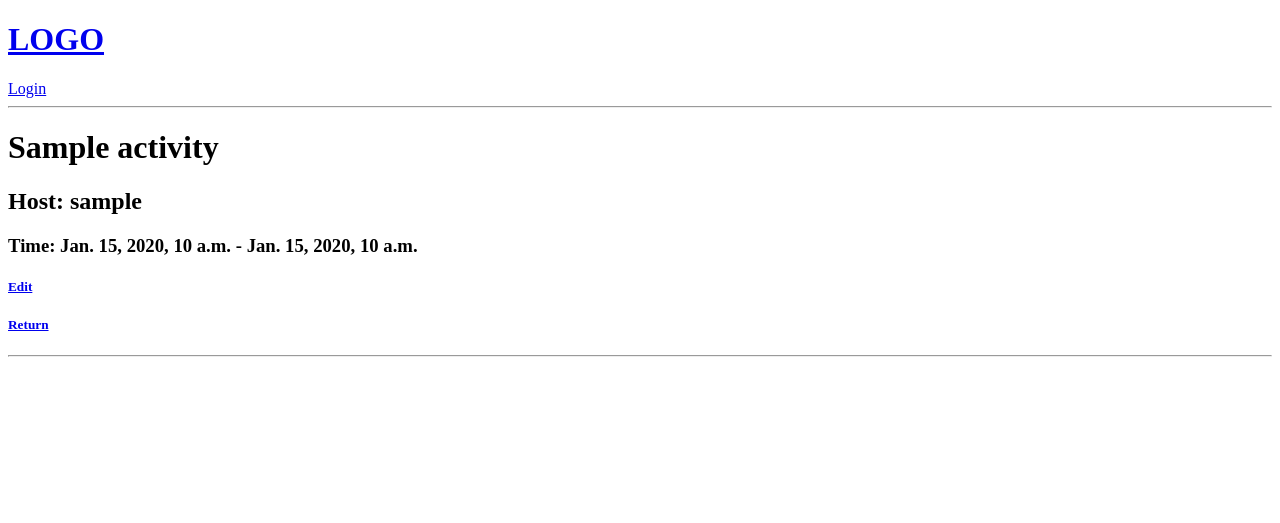
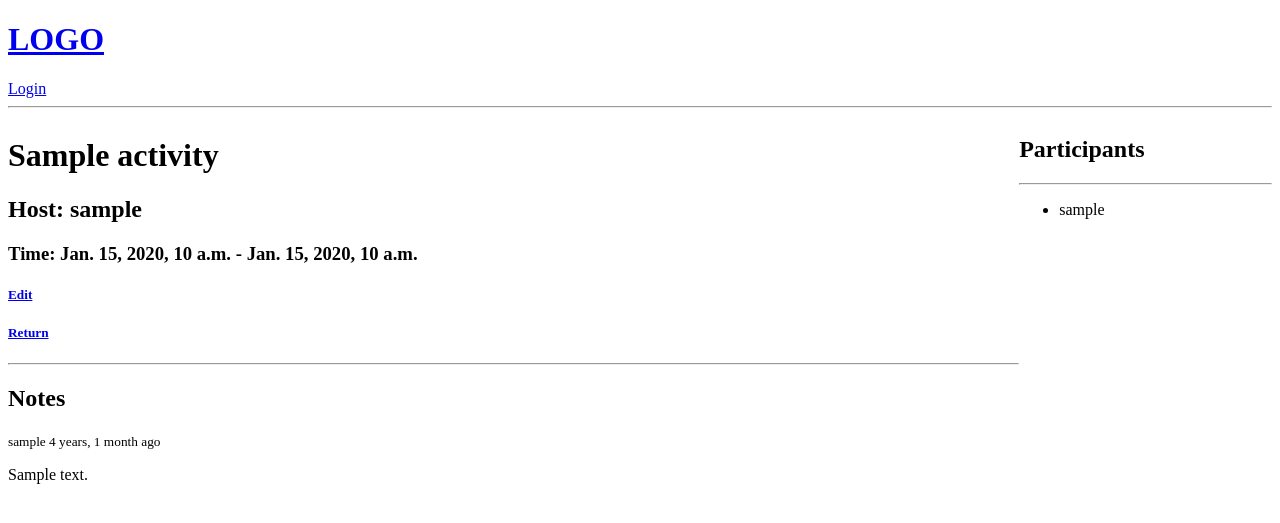
Before and after one commit to Mazart23/django_project, a Django app: page /activity/1/ in a window 1280 px wide. Shown: the top 523 px of the page. Run offline with Django 5.2, Linux system fonts and the light colour scheme; tables that the repository leaves empty hold one stand-in row (values such as "Sample post").

Commit message:
crud comments part 1

```diff
--- a/base/models.py
+++ b/base/models.py
@@ -18,6 +18,7 @@ class Activity(models.Model):
     type = models.ForeignKey(Type, on_delete=models.CASCADE)
     host = models.ForeignKey(User, on_delete=models.CASCADE)
     name = models.CharField(max_length=200)
+    participant = models.ManyToManyField(User, related_name='participants', blank=True)
     description = models.TextField(null=True, blank=True)
     start_time = models.DateTimeField(default=timezone.now)
 
@@ -45,7 +46,7 @@ class Comment(models.Model):
     create_dt = models.DateTimeField(auto_now_add=True)
 
     class Meta:
-        ordering = ['update_dt', 'create_dt']
+        ordering = ['create_dt', 'update_dt']
 
     def __str__(self):
         return str(self.description)
--- a/base/templates/base/activity.html
+++ b/base/templates/base/activity.html
@@ -1,7 +1,28 @@
 {% extends 'main.html' %}
+
+{% block head %}
+
+<style>
+    .activity-container{
+        display: grid;
+        grid-template-columns: auto auto;
+    }
+</style>
+
+{% endblock head %}
+
 
 {% block content %}
 
+<style>
+    .activity-container{
+        display: grid;
+        grid-template-columns: 4fr 1fr;
+    }
+</style>
+
+<div class="activity-container">
+    <div>
         <h1>{{activity.name}}</h1>
         <h2>Host: {{activity.host}}</h2>
         <h3>Time: {{activity.start_time}} - {{activity.end_time}}</h3>
@@ -10,7 +31,34 @@
         {% endif %}
         <a href="/"><h5>Return</h5></a>
         <hr>
+        <div class="notes-wrapper">
+            <h2>Notes</h2>
+            {% for comment in comments %}
+            <small>{{ comment.user }} {{ comment.create_dt|timesince}} ago</small>
+            <p>{{ comment.description }}</p>
+            <br>
+            {% endfor %}
+        </div>
 
+        {% if request.user.is_authenticated %}
+        <div class="notes-form">
+            <form method="POST" action="">
+                {% csrf_token %}
+                <input type="text" name="note" placeholder="Type note here..." />
+            </form>
+        </div>
+        {% endif %}
+    </div>
 
+    <div>
+        <h2>Participants</h2>
+        <hr>
+        {% for participant in participants %}
+        <ul>
+            <li>{{participant.username}}</li>
+        </ul>
+        {% endfor %}
+    </div>
+</div>
 
 {% endblock %}
--- a/base/views.py
+++ b/base/views.py
@@ -65,7 +65,18 @@ def home(request):  # request is HTTP object
 
 def activity(request, pk):
     activity = Activity.objects.get(activity_id=pk)
-    context = {'activity': activity}
+    comments = Comment.objects.filter(activity=activity)
+    participants = activity.participant.all()
+
+    if request.method == 'POST':
+        Comment.objects.create(
+            user=request.user,
+            activity=activity,
+            description=request.POST.get('note')
+        )
+        return redirect('activity', pk)
+
+    context = {'activity': activity, 'comments': comments, 'participants': participants}
     return render(request, 'base/activity.html', context)
 
 @login_required(login_url='login')
@@ -74,8 +85,10 @@ def create_activity(request):
 
     if request.method == 'POST':
         act_form = ActivityForm(request.POST)
+
         if act_form.is_valid():
-            act_form.save()
+            activity = act_form.save()
+            activity.participant.add(request.user)
             return redirect('home')
 
     return render(request, 'base/activity_form.html', context)
```
Also changed, not shown: base/migrations/0001_initial.py (deleted). Lines whose indentation alone changed are shown as unchanged.
